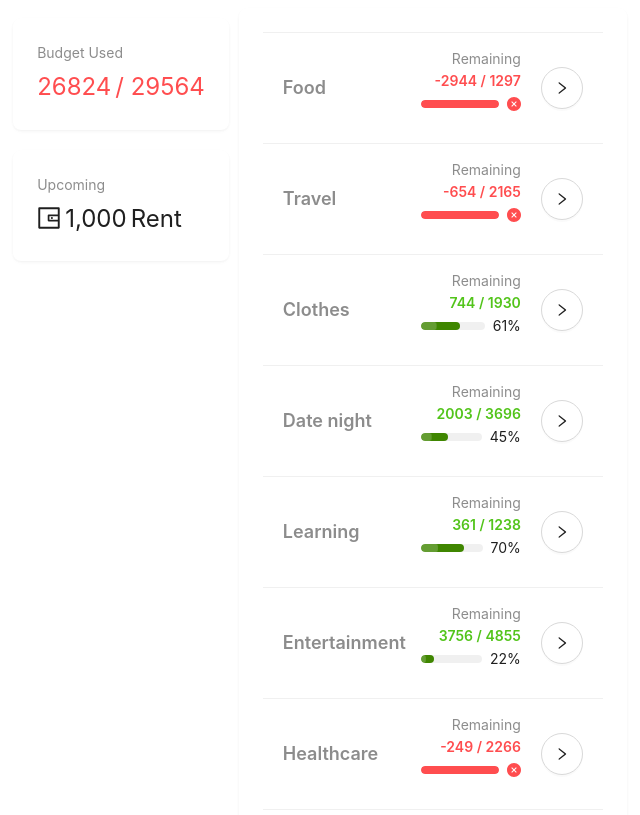
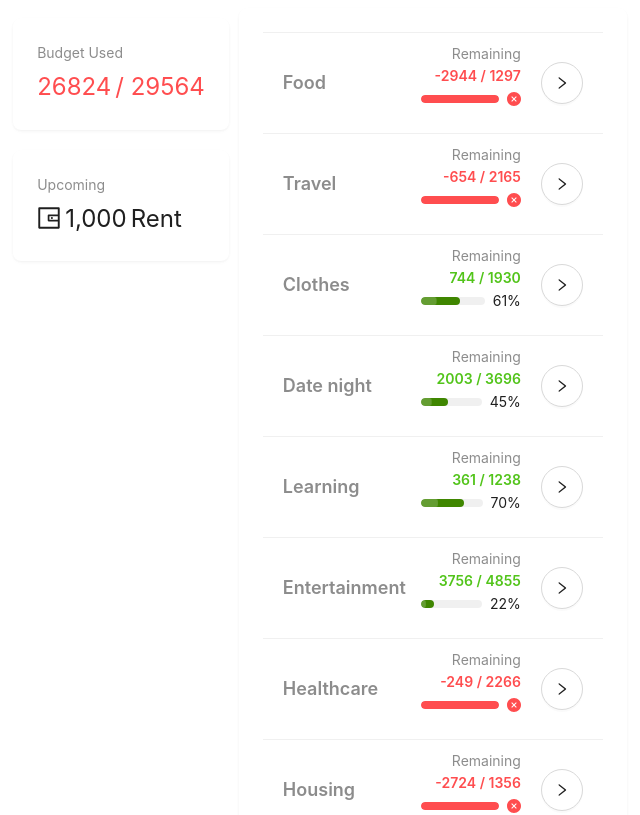
Before and after one commit to ParadoxZero/budgetbud, a React (Vite) app: page / in a window 1280 px wide. Shown: the top 815 px of the page, without its empty margins (325-965 px from the left). Built offline with nearby package versions, Linux system fonts and the light colour scheme.

Commit message:
Disable touch selection

```diff
--- a/src/main.css
+++ b/src/main.css
@@ -1,7 +1,6 @@
 .touchahble {
     cursor: pointer;
     transition: box-shadow 0.3s, border 0.3s;
-    padding: 5px;
     border-radius: 5px;
 }
 
@@ -33,3 +32,15 @@
         background-position: 0% 0%;
     }
 }
+
+body {
+    -webkit-touch-callout: none;
+    /* Safari */
+    -webkit-user-select: none;
+    /* Chrome */
+    -moz-user-select: none;
+    /* Firefox */
+    -ms-user-select: none;
+    /* Internet Explorer/Edge */
+    user-select: none;
+}
```
